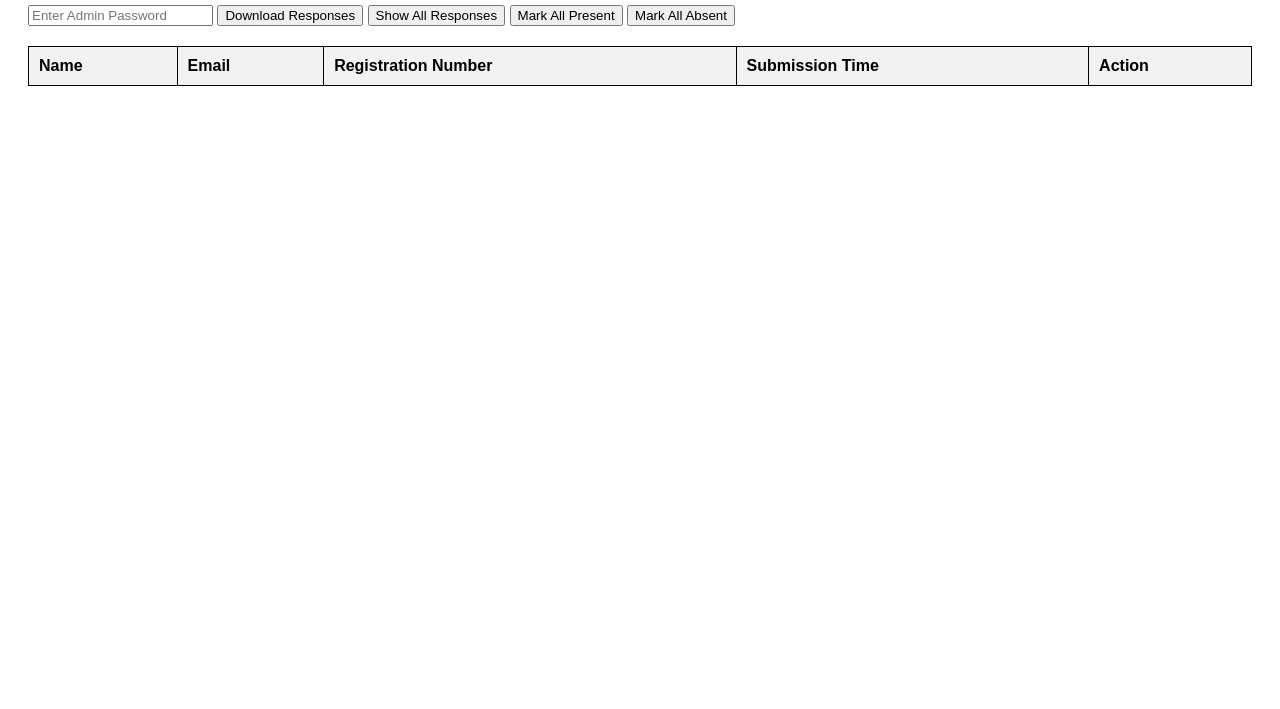
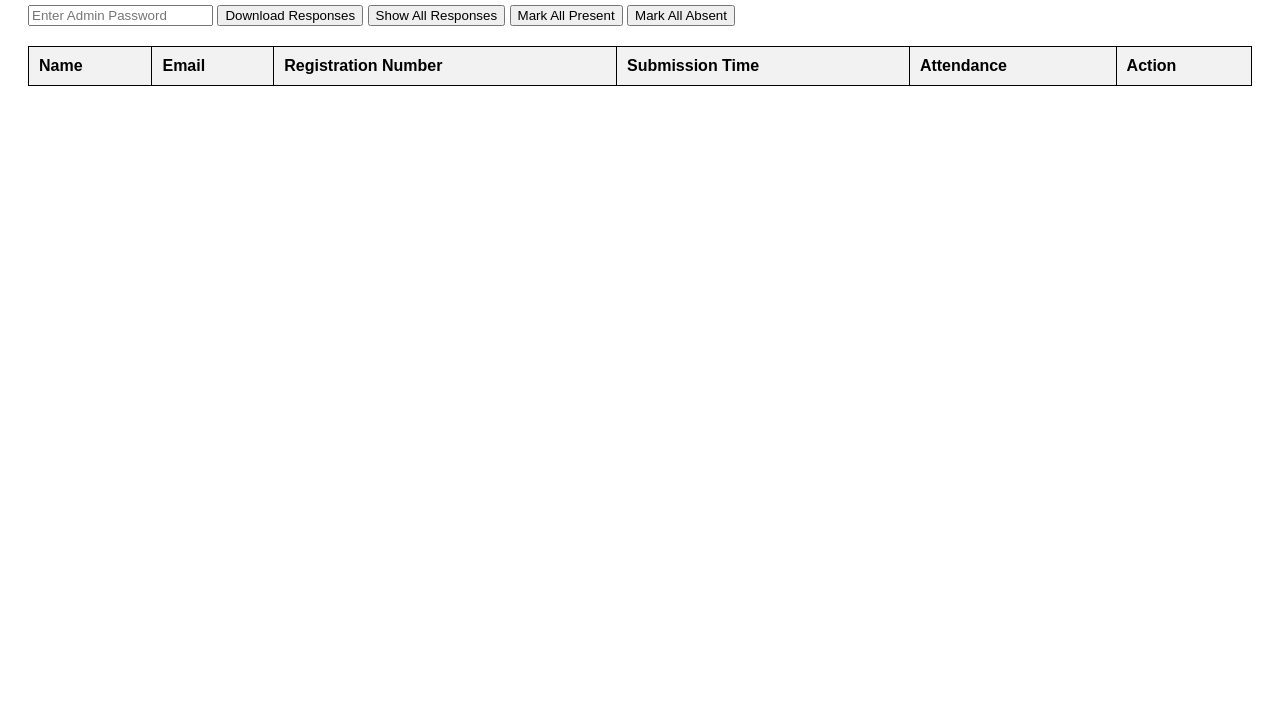
Before and after one commit to CodesBySammy/makeit-fe, a plain HTML site: page admin.html in a window 1280 px wide. Shown: the part 91-800 px from the top of the page. Drawn offline with Linux system fonts and the light colour scheme.

Commit message:
Update admin.html

```diff
--- a/admin.html
+++ b/admin.html
@@ -49,8 +49,8 @@
                     <th>Name</th>
                     <th>Email</th>
                     <th>Registration Number</th>
-
                     <th>Submission Time</th>
+                    <th>Attendance</th>
                     <th>Action</th>
                 </tr>
             </thead>
```
